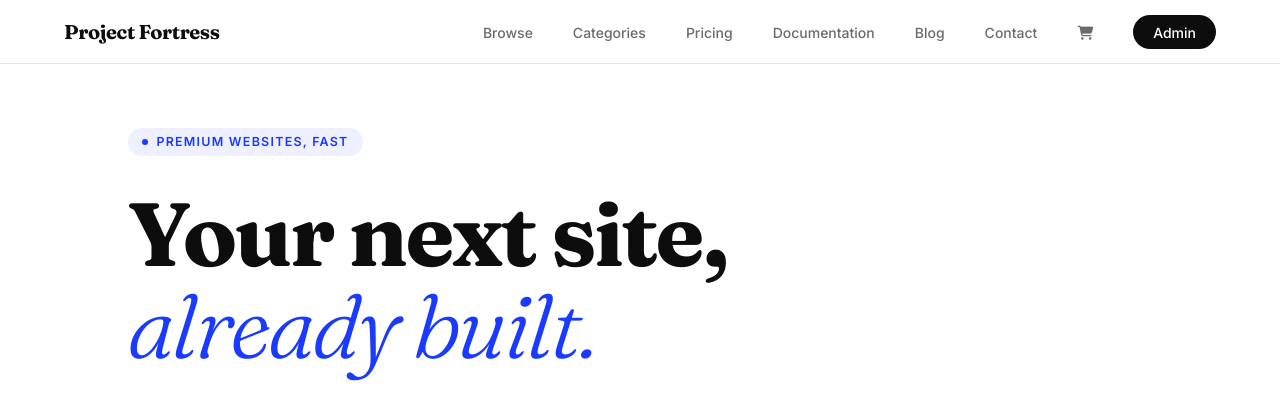
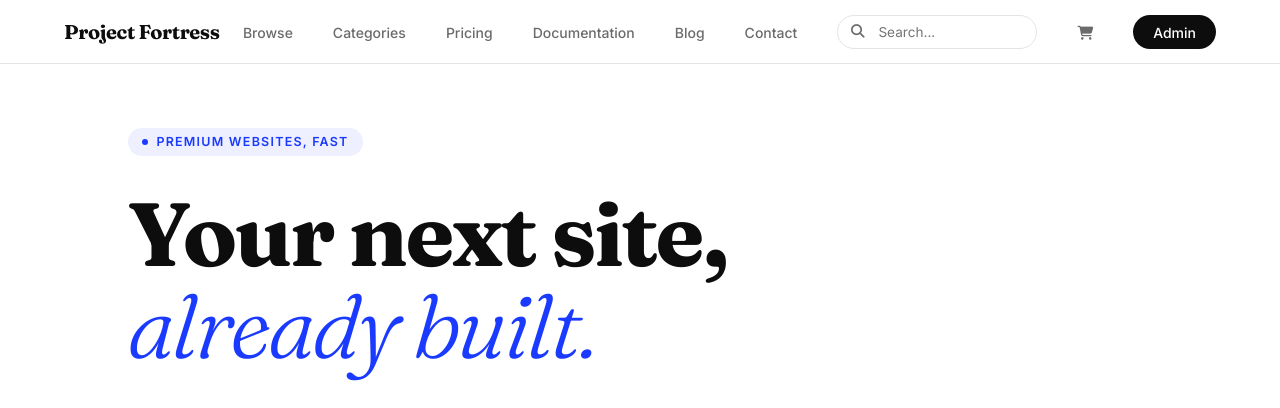
Before and after one commit to edidiongapostle/php-webstore, a PHP site: page / in a window 1280 px wide. Shown: the top 408 px of the page. Run offline with PHP 8.4, Linux system fonts and the light colour scheme; data comes from the database, SQL or seed files in the repository; some libraries are stand-ins or nearby versions.

Commit message:
added search bar on the home page

```diff
--- a/index.php
+++ b/index.php
@@ -888,6 +888,12 @@ $pageTitle = $seo_title . " - " . $site_name;
       <li><a href="documentation.php">Documentation</a></li>
       <li><a href="blog.php">Blog</a></li>
       <li><a href="contact.php">Contact</a></li>
+      <li class="nav-search">
+        <form action="browse.php" method="GET">
+          <i class="fas fa-search"></i>
+          <input type="text" name="search" placeholder="Search...">
+        </form>
+      </li>
       <li><a href="cart.php" class="relative" style="position:relative">
         <i class="fas fa-shopping-cart"></i>
         <?php
```
